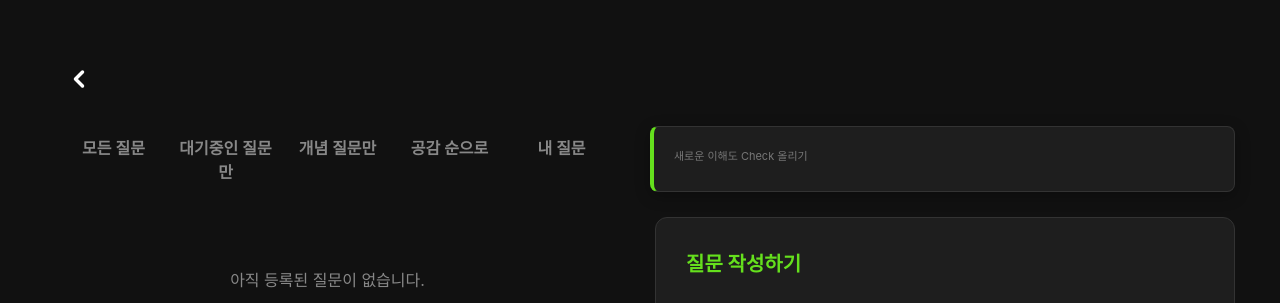
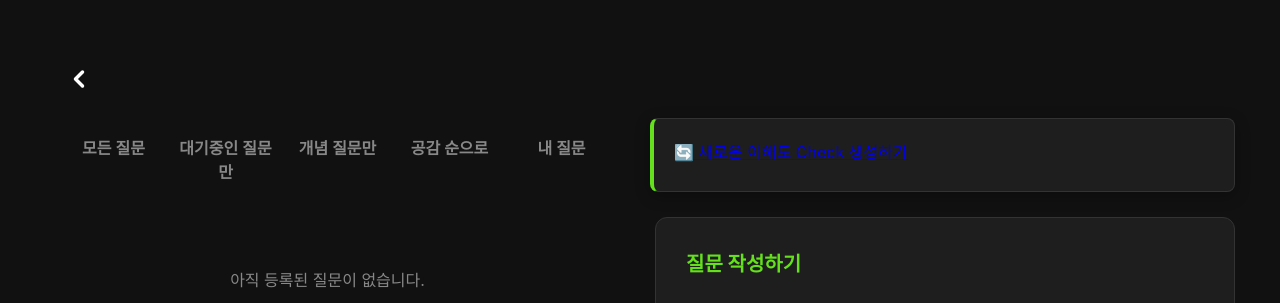
Before and after one commit to Pirogramming-24/hackathon_qteogry, a Django app: template questions/templates/questions/main_ny.html in a window 1280 px wide. Shown: the top 303 px of the page. Run offline with Django 5.2, Linux system fonts and the light colour scheme; the template is opened without the code that fills it: values that come from a table or form of the project are taken from there, others are empty.

Commit message:
URL 버그 수정

```diff
--- a/questions/templates/questions/main_ny.html
+++ b/questions/templates/questions/main_ny.html
@@ -98,7 +98,7 @@
                                 </a>
 
                             {% else %}
-                                <a href="{% url 'questions:understanding_check_upload' %}"
+                                <a href="{% url 'questions:understanding_check_upload' session.id %}"
                                 style="width: 100%; background-color: #7FD957; color: black; text-align: center; padding: 10px; border-radius: 8px; text-decoration: none; font-weight: bold;">
                                 🔄 새로운 이해도 Check 생성하기
                                 </a>
@@ -110,9 +110,9 @@
                     </div>
 
                 {% else %}
-                    <div class="understanding-check-bar-hs" style="justify-content: center; padding: 20px;">
-                        <a href="{% url 'questions:understanding_check_upload' %}" class="check-upload-btn-hs">
-                            새로운 이해도 Check 올리기
+                <div class="understanding-check-bar-hs" style="justify-content: center; padding: 20px;">
+                        <a href="{% url 'questions:understanding_check_upload' session.id %}"
+                        class="uch-create-btn-hs"> 🔄 새로운 이해도 Check 생성하기
                         </a>
                     </div>
                 {% endif %}
--- a/questions/urls.py
+++ b/questions/urls.py
@@ -7,7 +7,7 @@
 urlpatterns = [
     # path('questions_read/<int:pk>', views.questions_read, name='questions_read'),
     # path("understanding_check/<int:pk>/", views.understanding_check, name="understanding_check"),
-    path("understanding_check/upload/", views.understanding_check_upload, name="understanding_check_upload"),
+    path("<int:session_id>/check/upload/", views.understanding_check_upload, name="understanding_check_upload"),
     path("understanding_check/respond/", views.understanding_check_respond, name="understanding_check_respond"),
     path('<int:session_id>/', views.question_main, name='question_main'),
     path('<int:session_id>/<int:question_id>/', views.question_detail, name='question_detail'),
--- a/questions/views.py
+++ b/questions/views.py
@@ -200,8 +200,8 @@
 
 # ✅ 이해도 체크 생성 (운영진용)
 @login_required
-def understanding_check_upload(request):
-    session = LiveSession.objects.first() # 추후 session_id 인자로 받도록 개선 가능
+def understanding_check_upload(request, session_id):
+    session = get_object_or_404(LiveSession, pk=session_id) # 추후 session_id 인자로 받도록 개선 가능
 
     if request.method == "POST":
         form = UnderstandingForm(request.POST)
```
Also changed, not shown: questions/templates/questions/understanding_check_upload.html (renamed from questions/templates/understanding_check_upload.html).
